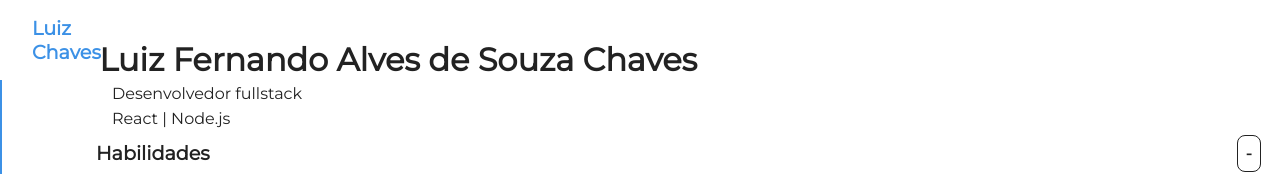
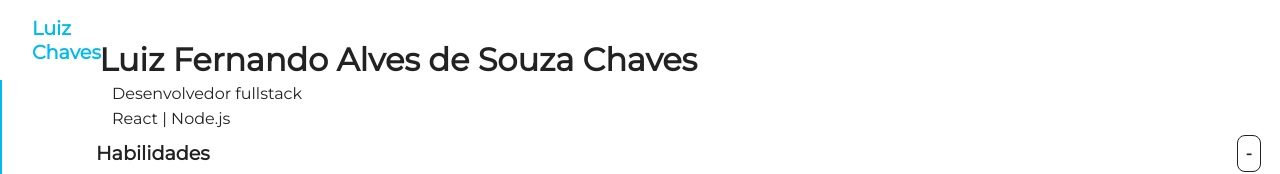
Before and after one commit to luizfchaves/Site-pessoal, a React (Create React App) app: page / in a window 1280 px wide. Shown: the top 174 px of the page. Built offline with nearby package versions, Linux system fonts and the light colour scheme.

Commit message:
Trocando cor principal do site

```diff
--- a/src/colors.js
+++ b/src/colors.js
@@ -1,4 +1,5 @@
-const primaryColor = "#3C91E6";
+//const primaryColor = "#3C91E6";
+const primaryColor = "#01BAEF";
 const darkColor = "#222222";
 const lightColor = "#EAEAEA";
 const lighterColor = "#FFFFFF";
```
